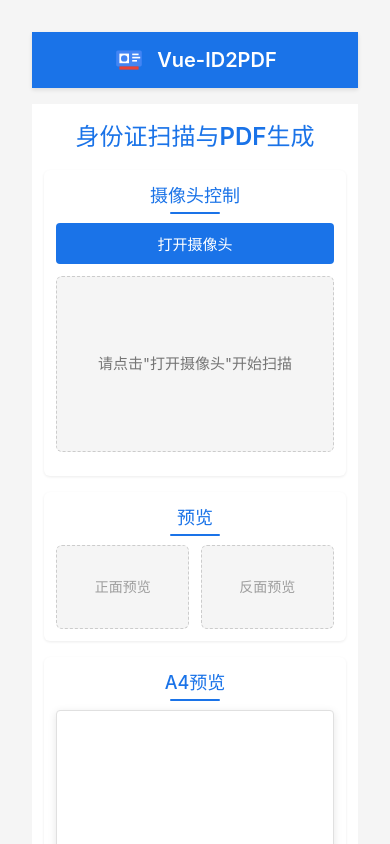
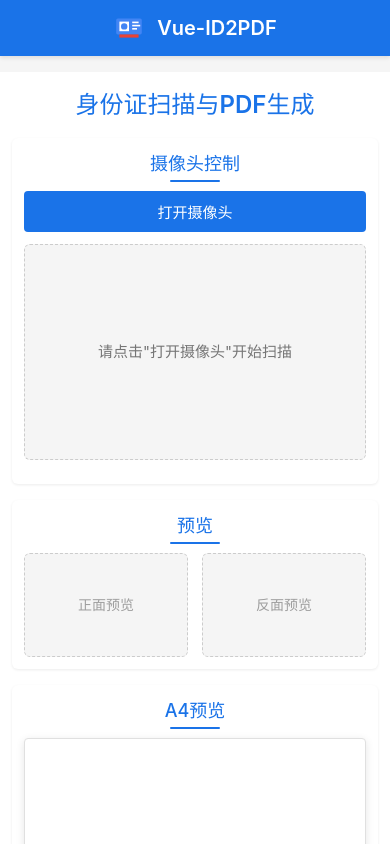
Before and after one commit to raynaldclark/Vue-ID2PDF, a Vue app: page / in a window 390 px wide. Shown: the top 844 px of the page. Built offline with nearby package versions, Linux system fonts and the light colour scheme.

Commit message:
style: 添加响应式样式以优化移动设备布局
- 在CSS中新增媒体查询，调整#app的内边距和宽度，确保在最大宽度为600px的设备上居中显示内容。

```diff
--- a/src/style.css
+++ b/src/style.css
@@ -77,3 +77,11 @@ button:focus-visible {
     background-color: #f9f9f9;
   }
 }
+
+@media (max-width: 600px) {
+  #app {
+    padding: 0;
+    width: 100vw;
+    text-align: center;
+  }
+}
```
